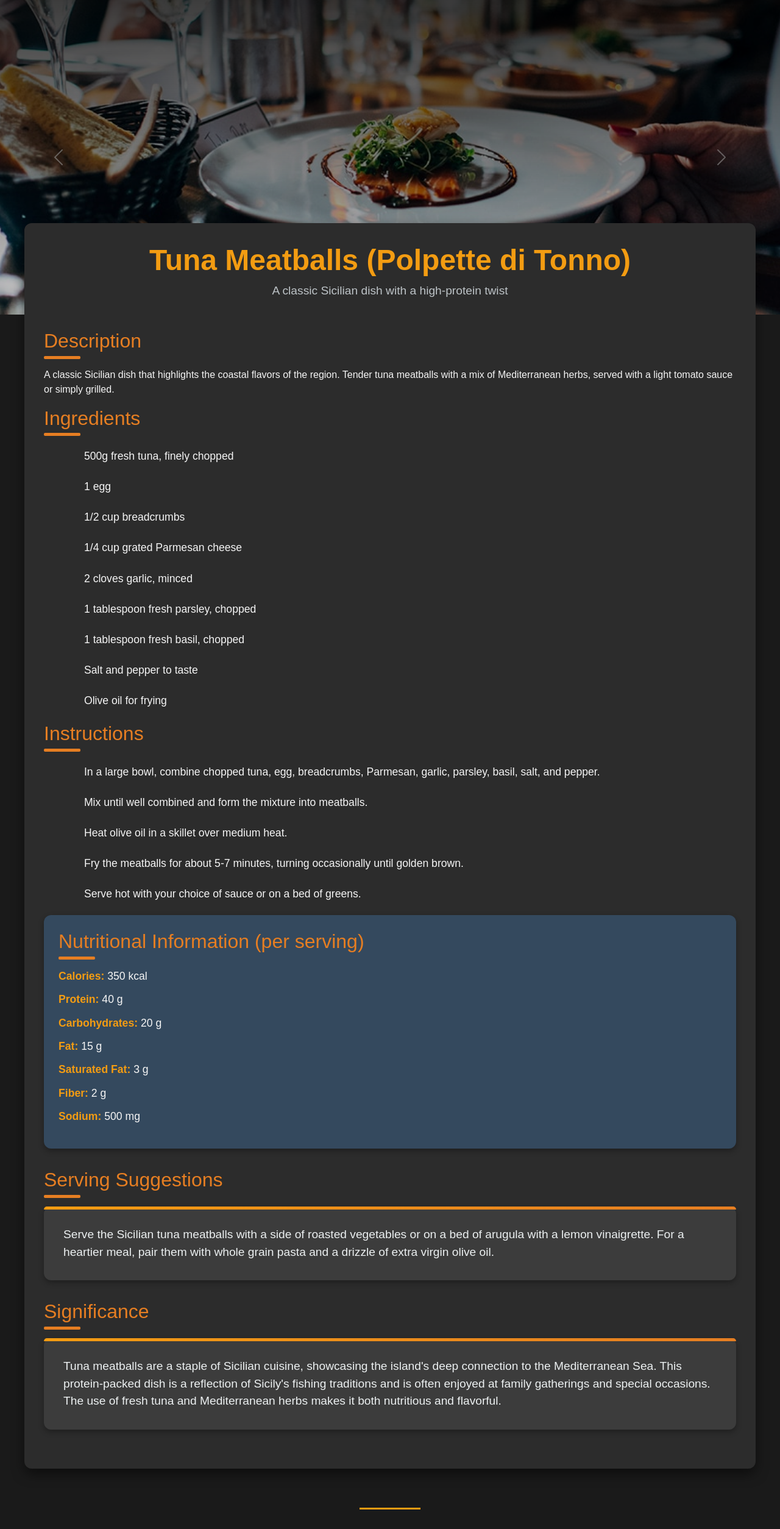
After one commit to hunterw4/Recipe-Generator, a Flask app: page /recipe in a window 1280 px wide. The commit adds this page. Shown: the whole page at 61% size. Run offline with Flask 3, Linux system fonts and the light colour scheme.

Commit message:
Finished landing page front end, created via gpt recipe page front end

```diff
--- a/main.py
+++ b/main.py
@@ -7,6 +7,10 @@ def home():
     pass
     return render_template("index.html")
 
+@app.route("/recipe")
+def recipe():
+    return render_template("recipe.html")
+
 
 if __name__ == "__main__":
     app.run(debug=True)
--- /dev/null
+++ b/static/assets/css/recipe.css
@@ -0,0 +1,182 @@
+body {
+            font-family: 'Poppins', sans-serif;
+            background-color: #1a1a1a; /* Dark background for contrast */
+            color: #f5f5f5; /* Light text for readability */
+        }
+
+        /* Carousel Styling */
+        .carousel-item img {
+            max-height: 550px;
+            object-fit: cover;
+            filter: brightness(80%); /* Slightly darker images */
+        }
+
+        /* Hero Section with Gradient Overlay */
+        .carousel-inner {
+            position: relative;
+        }
+
+        .carousel-inner::before {
+            content: '';
+            position: absolute;
+            top: 0;
+            left: 0;
+            width: 100%;
+            height: 100%;
+            background: linear-gradient(to bottom, rgba(0, 0, 0, 0.7), transparent);
+            z-index: 2;
+        }
+
+        /* Recipe Container Styling */
+        .recipe-container {
+            max-width: 1200px;
+            margin: -150px auto 4rem;
+            padding: 2rem;
+            background-color: #2c2c2c; /* Darker card background */
+            box-shadow: 0 8px 20px rgba(0, 0, 0, 0.5);
+            border-radius: 12px;
+            z-index: 3;
+            position: relative;
+        }
+
+        .recipe-header {
+            text-align: center;
+            margin-bottom: 3rem;
+        }
+
+        .recipe-header h1 {
+            font-size: 3rem;
+            font-weight: 600;
+            color: #f39c12; /* Gold accent for titles */
+            margin-bottom: 0.5rem;
+        }
+
+        .recipe-header p {
+            font-size: 1.2rem;
+            color: #bdc3c7; /* Lighter gray for subtitles */
+        }
+
+        /* Section Titles with Decorative Line */
+        .section-title {
+            font-size: 2rem;
+            color: #e67e22; /* Warm orange for section titles */
+            margin-bottom: 1.5rem;
+            position: relative;
+            display: inline-block;
+        }
+
+        .section-title::before {
+            content: '';
+            width: 60px;
+            height: 5px;
+            background-color: #e67e22; /* Match the section title color */
+            position: absolute;
+            bottom: -10px;
+            left: 0;
+            border-radius: 2px;
+        }
+
+        /* Ingredient and Instruction Lists Styling */
+        .ingredients ul, .instructions ol {
+            padding-left: 1.5rem;
+        }
+
+        .ingredients li, .instructions li {
+            font-size: 1.1rem;
+            margin-bottom: 0.75rem;
+            line-height: 1.6;
+            display: flex;
+            align-items: center;
+            cursor: pointer;
+            transition: background-color 0.3s;
+            padding: 5px 10px;
+            border-radius: 6px;
+        }
+
+        .ingredients li.checked {
+            background-color: #2ecc71; /* Green background for checked items */
+            color: #ffffff; /* White text for checked items */
+        }
+
+        .ingredients li:hover, .instructions li:hover {
+            background-color: #4c4c4c; /* Darker gray on hover */
+        }
+
+        .ingredients li::before, .instructions li::before {
+            content: '✔️';
+            margin-right: 10px;
+            color: #e67e22; /* Match the section title color */
+            visibility: hidden; /* Initially hide checkmark */
+        }
+
+        .ingredients li.checked::before, .instructions li.checked::before {
+            visibility: visible; /* Show checkmark when checked */
+        }
+
+        /* Nutritional Info - Modern Card Layout */
+        .nutrition-info {
+            background-color: #34495e; /* Darker card background */
+            padding: 1.5rem;
+            border-radius: 12px;
+            margin-bottom: 2rem;
+            box-shadow: 0 4px 10px rgba(0, 0, 0, 0.3);
+        }
+
+        .nutrition-info ul {
+            list-style: none;
+            padding: 0;
+        }
+
+        .nutrition-info ul li {
+            font-size: 1.1rem;
+            margin-bottom: 0.75rem;
+        }
+
+        .nutrition-info ul li strong {
+            color: #f39c12; /* Gold accent for nutrition items */
+        }
+
+        /* Suggestion and Significance Sections */
+        .suggestions, .significance {
+            background-color: #3c3c3c; /* Darker gray for suggestions and significance */
+            padding: 2rem;
+            border-radius: 12px;
+            margin-bottom: 2rem;
+            box-shadow: 0 4px 10px rgba(0, 0, 0, 0.3);
+            position: relative;
+        }
+
+        .suggestions p, .significance p {
+            font-size: 1.2rem;
+            color: #ecf0f1; /* Light text for readability */
+            margin: 0;
+        }
+
+        /* Add a decorative border on the suggestion and significance sections */
+        .suggestions::before, .significance::before {
+            content: '';
+            position: absolute;
+            top: 0;
+            left: 0;
+            width: 100%;
+            height: 5px;
+            background: linear-gradient(to right, #f39c12, #e67e22);
+            border-radius: 12px 12px 0 0;
+        }
+
+        /* Footer Divider */
+        .divider {
+            height: 3px;
+            background-color: #f39c12; /* Gold accent for the divider */
+            width: 100px;
+            margin: 2rem auto;
+        }
+
+        /* Subtle Hover Effects */
+        .carousel-inner img {
+            transition: transform 0.5s ease-in-out;
+        }
+
+        .carousel-inner:hover img {
+            transform: scale(1.05);
+        }
--- /dev/null
+++ b/templates/recipe.html
@@ -0,0 +1,123 @@
+<!DOCTYPE html>
+<html lang="en">
+<head>
+    <meta charset="UTF-8">
+    <meta name="viewport" content="width=device-width, initial-scale=1.0">
+    <title>Recipe Page</title>
+    <!-- Bootstrap CSS -->
+    <link href="https://cdn.jsdelivr.net/npm/bootstrap@5.3.0-alpha1/dist/css/bootstrap.min.css" rel="stylesheet">
+    <link rel="stylesheet" href="static/assets/css/recipe.css">
+    </head>
+<body>
+
+<!-- Carousel at the top with better image paths -->
+<div class="container-fluid p-0">
+    <div id="recipeCarousel" class="carousel slide" data-bs-ride="carousel">
+        <div class="carousel-indicators">
+            <button type="button" data-bs-target="#recipeCarousel" data-bs-slide-to="0" class="active" aria-current="true" aria-label="Slide 1"></button>
+            <button type="button" data-bs-target="#recipeCarousel" data-bs-slide-to="1" aria-label="Slide 2"></button>
+            <button type="button" data-bs-target="#recipeCarousel" data-bs-slide-to="2" aria-label="Slide 3"></button>
+        </div>
+        <div class="carousel-inner">
+            <div class="carousel-item active">
+                <img src="static/assets/img/1.jpg" class="d-block w-100" alt="Dish Image 1">
+            </div>
+            <div class="carousel-item">
+                <img src="static/assets/img/2.jpg" class="d-block w-100" alt="Dish Image 2">
+            </div>
+            <div class="carousel-item">
+                <img src="static/assets/img/3.jpg" class="d-block w-100" alt="Dish Image 3">
+            </div>
+        </div>
+        <button class="carousel-control-prev" type="button" data-bs-target="#recipeCarousel" data-bs-slide="prev">
+            <span class="carousel-control-prev-icon" aria-hidden="true"></span>
+            <span class="visually-hidden">Previous</span>
+        </button>
+        <button class="carousel-control-next" type="button" data-bs-target="#recipeCarousel" data-bs-slide="next">
+            <span class="carousel-control-next-icon" aria-hidden="true"></span>
+            <span class="visually-hidden">Next</span>
+        </button>
+    </div>
+</div>
+
+<!-- Recipe Content -->
+<div class="recipe-container">
+    <!-- Recipe Header -->
+    <div class="recipe-header">
+        <h1>Tuna Meatballs (Polpette di Tonno)</h1>
+        <p>A classic Sicilian dish with a high-protein twist</p>
+    </div>
+
+    <!-- Description Section -->
+    <h2 class="section-title">Description</h2>
+    <p class="highlight-box" id="description">A classic Sicilian dish that highlights the coastal flavors of the region. Tender tuna meatballs with a mix of Mediterranean herbs, served with a light tomato sauce or simply grilled.</p>
+
+    <!-- Ingredients Section -->
+    <h2 class="section-title">Ingredients</h2>
+    <div class="ingredients">
+        <ul id="ingredients-list">
+            <li onclick="toggleCheck(this)">500g fresh tuna, finely chopped</li>
+            <li onclick="toggleCheck(this)">1 egg</li>
+            <li onclick="toggleCheck(this)">1/2 cup breadcrumbs</li>
+            <li onclick="toggleCheck(this)">1/4 cup grated Parmesan cheese</li>
+            <li onclick="toggleCheck(this)">2 cloves garlic, minced</li>
+            <li onclick="toggleCheck(this)">1 tablespoon fresh parsley, chopped</li>
+            <li onclick="toggleCheck(this)">1 tablespoon fresh basil, chopped</li>
+            <li onclick="toggleCheck(this)">Salt and pepper to taste</li>
+            <li onclick="toggleCheck(this)">Olive oil for frying</li>
+        </ul>
+    </div>
+
+    <!-- Instructions Section -->
+    <h2 class="section-title">Instructions</h2>
+    <div class="instructions">
+        <ol id="instructions-list">
+            <li onclick="toggleCheck(this)">In a large bowl, combine chopped tuna, egg, breadcrumbs, Parmesan, garlic, parsley, basil, salt, and pepper.</li>
+            <li onclick="toggleCheck(this)">Mix until well combined and form the mixture into meatballs.</li>
+            <li onclick="toggleCheck(this)">Heat olive oil in a skillet over medium heat.</li>
+            <li onclick="toggleCheck(this)">Fry the meatballs for about 5-7 minutes, turning occasionally until golden brown.</li>
+            <li onclick="toggleCheck(this)">Serve hot with your choice of sauce or on a bed of greens.</li>
+        </ol>
+    </div>
+
+    <!-- Nutritional Information Section -->
+    <div class="nutrition-info">
+        <h2 class="section-title">Nutritional Information (per serving)</h2>
+        <ul>
+            <li><strong>Calories:</strong> 350 kcal</li>
+            <li><strong>Protein:</strong> 40 g</li>
+            <li><strong>Carbohydrates:</strong> 20 g</li>
+            <li><strong>Fat:</strong> 15 g</li>
+            <li><strong>Saturated Fat:</strong> 3 g</li>
+            <li><strong>Fiber:</strong> 2 g</li>
+            <li><strong>Sodium:</strong> 500 mg</li>
+        </ul>
+    </div>
+
+    <!-- Serving Suggestions Section -->
+    <h2 class="section-title">Serving Suggestions</h2>
+    <div class="suggestions">
+        <p id="serving-suggestions">Serve the Sicilian tuna meatballs with a side of roasted vegetables or on a bed of arugula with a lemon vinaigrette. For a heartier meal, pair them with whole grain pasta and a drizzle of extra virgin olive oil.</p>
+    </div>
+
+    <!-- Significance Section -->
+    <h2 class="section-title">Significance</h2>
+    <div class="significance">
+        <p id="significance">Tuna meatballs are a staple of Sicilian cuisine, showcasing the island's deep connection to the Mediterranean Sea. This protein-packed dish is a reflection of Sicily's fishing traditions and is often enjoyed at family gatherings and special occasions. The use of fresh tuna and Mediterranean herbs makes it both nutritious and flavorful.</p>
+    </div>
+</div>
+
+<!-- Footer Divider -->
+<div class="divider"></div>
+
+<!-- JavaScript for Ingredient Interactivity -->
+<script>
+    function toggleCheck(element) {
+        element.classList.toggle('checked');
+    }
+</script>
+
+<!-- Bootstrap JS -->
+<script src="https://cdn.jsdelivr.net/npm/bootstrap@5.3.0-alpha1/dist/js/bootstrap.bundle.min.js"></script>
+</body>
+</html>
```
Also changed, not shown: templates/index.html (+43 -6 lines), static/assets/css/styles.css, static/assets/img/1.jpg (added), static/assets/img/2.jpg (added), static/assets/img/3.jpg (added), static/assets/img/bg-mobile-fallback.jpg (deleted).
